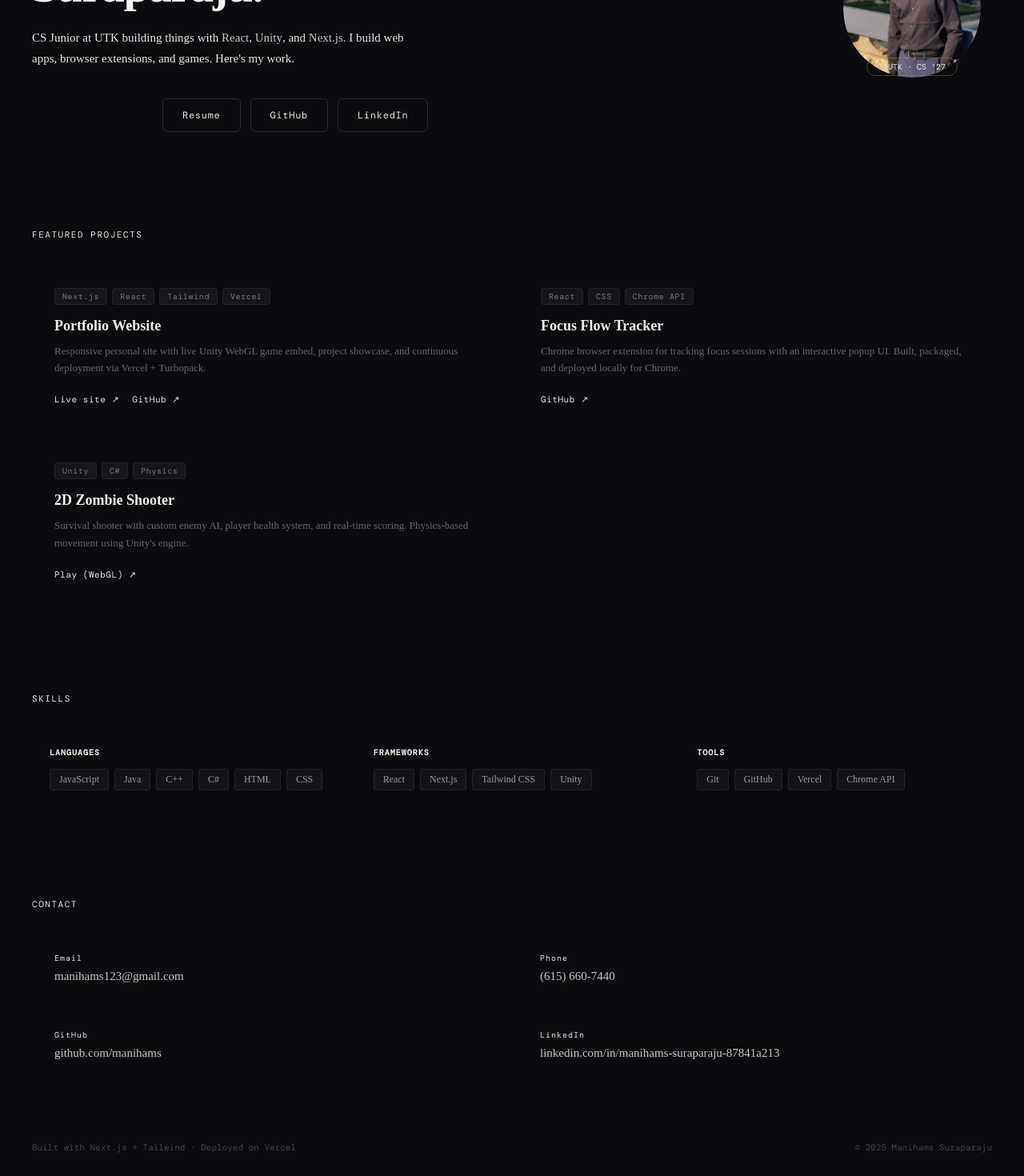
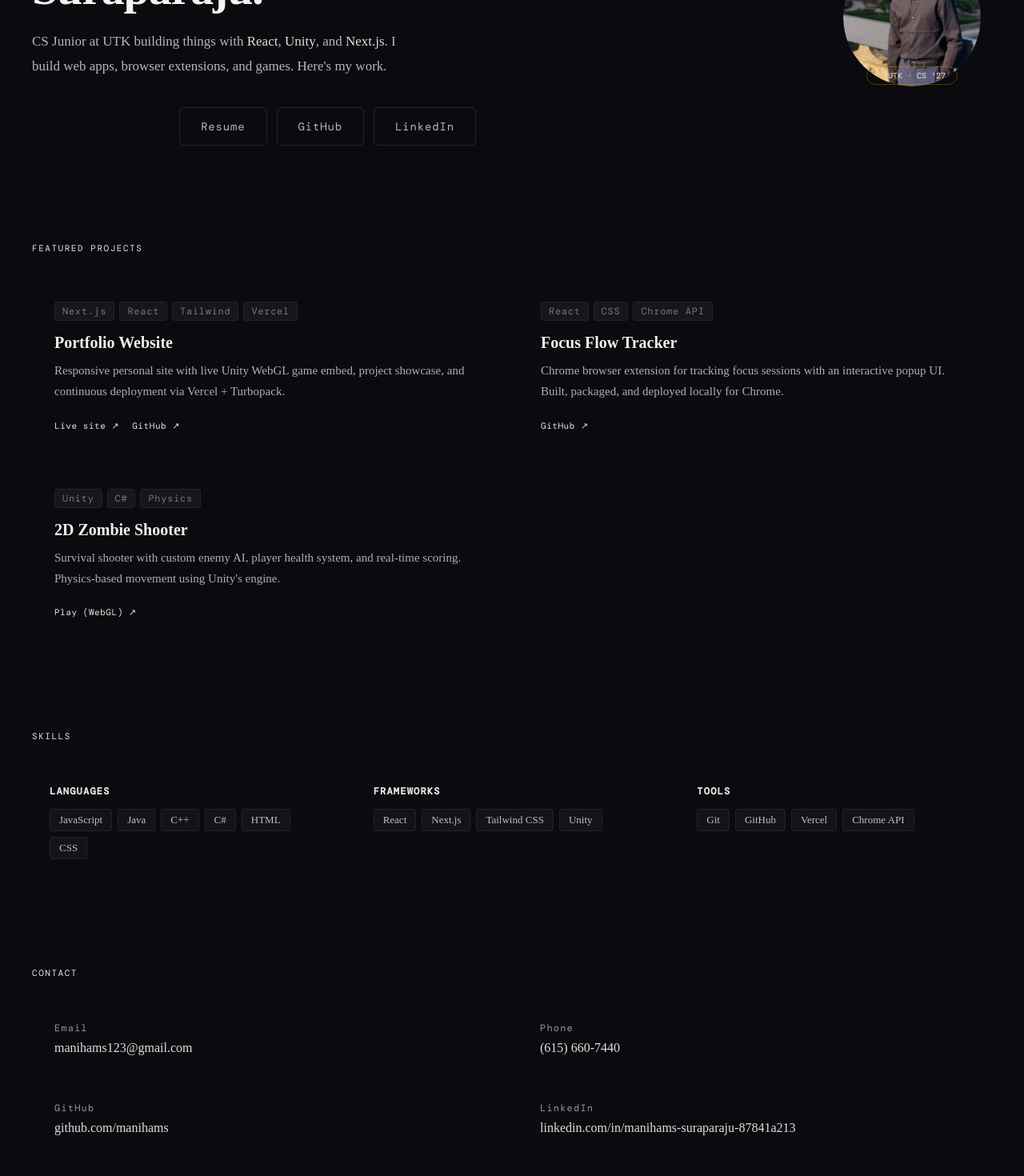
Before and after one commit to Manihams/portfolio, a Next.js app: page / in a window 1280 px wide. Shown: the part 280-1750 px from the top of the page at 80% size. Built offline with nearby package versions, Linux system fonts and the light colour scheme.

Commit message:
updated css

```diff
--- a/src/app/globals.css
+++ b/src/app/globals.css
@@ -30,6 +30,11 @@ html, body {
 }
 */
 
+:root {
+  --text-muted: #b8b8b8;
+  --text-dim: #9a9a9a;
+}
+
 *, *::before, *::after {
   box-sizing: border-box;
   margin: 0;
--- a/src/app/page.module.css
+++ b/src/app/page.module.css
@@ -30,10 +30,10 @@
     backdrop-filter: blur(12px);
     z-index: 100;
   }
-  .logo { font-family: var(--font-display); font-weight: 800; font-size: 15px; letter-spacing: 0.08em; color: var(--text); }
+  .logo { font-family: var(--font-display); font-weight: 800; font-size: 18px; letter-spacing: 0.08em; color: var(--text); }
   .accent { color: var(--accent); }
   .navLinks { display: flex; gap: 32px; list-style: none; }
-  .navLink { font-family: var(--font-mono); font-size: 12px; color: var(--text-muted); text-decoration: none; letter-spacing: 0.05em; transition: color 0.2s; }
+  .navLink { font-family: var(--font-mono); font-size: 14px; color: var(--text-muted); text-decoration: none; letter-spacing: 0.05em; transition: color 0.2s; }
   .navLink:hover { color: var(--accent); }
   .hero { display: grid; grid-template-columns: 1fr 200px; gap: 40px; align-items: center; padding: 80px 40px 64px; }
   .heroText { display: flex; flex-direction: column; }
@@ -42,12 +42,12 @@
   @keyframes pulse { 0%, 100% { opacity: 1; } 50% { opacity: 0.25; } }
   .name { font-family: var(--font-display); font-weight: 800; font-size: clamp(38px, 6vw, 58px); line-height: 1.0; letter-spacing: -0.02em; color: #f5f3ee; margin-bottom: 22px; }
   .nameAccent { font-style: normal; color: var(--accent); }
-  .tagline { font-size: 15px; font-weight: 300; color: var(--text-muted); line-height: 1.75; max-width: 480px; margin-bottom: 36px; }
-  .tagline strong { color: #c8c6c0; font-weight: 500; }
+  .tagline { font-size: 17px; font-weight: 300; color: var(--text-muted); line-height: 1.8; max-width: 480px; margin-bottom: 36px; }
+  .tagline strong { color: #e0dfda; font-weight: 500; }
   .ctaRow { display: flex; gap: 12px; flex-wrap: wrap; }
-  .btnPrimary { font-family: var(--font-mono); font-size: 12px; letter-spacing: 0.06em; padding: 12px 24px; background: var(--accent); color: #0a0a0f; border: none; border-radius: 6px; cursor: pointer; font-weight: 500; text-decoration: none; transition: opacity 0.2s; display: inline-flex; align-items: center; }
+  .btnPrimary { font-family: var(--font-mono); font-size: 14px; letter-spacing: 0.06em; padding: 14px 26px; background: var(--accent); color: #0a0a0f; border: none; border-radius: 6px; cursor: pointer; font-weight: 500; text-decoration: none; transition: opacity 0.2s; display: inline-flex; align-items: center; }
   .btnPrimary:hover { opacity: 0.82; }
-  .btnGhost { font-family: var(--font-mono); font-size: 12px; letter-spacing: 0.06em; padding: 12px 24px; background: transparent; color: var(--text-muted); border: 1px solid rgba(255,255,255,0.12); border-radius: 6px; cursor: pointer; text-decoration: none; transition: border-color 0.2s, color 0.2s; display: inline-flex; align-items: center; }
+  .btnGhost { font-family: var(--font-mono); font-size: 14px; letter-spacing: 0.06em; padding: 14px 26px; background: transparent; color: var(--text-muted); border: 1px solid rgba(255,255,255,0.12); border-radius: 6px; cursor: pointer; text-decoration: none; transition: border-color 0.2s, color 0.2s; display: inline-flex; align-items: center; }
   .btnGhost:hover { border-color: var(--accent); color: var(--accent); }
   .avatarWrap { position: relative; display: flex; justify-content: center; }
   .avatarFrame { width: 180px; height: 180px; border-radius: 50%; border: 2px solid var(--accent); padding: 4px; flex-shrink: 0; }
@@ -61,24 +61,24 @@
   .card { background: var(--bg-card); border: 1px solid var(--border); border-radius: 12px; padding: 28px; transition: border-color 0.25s, transform 0.2s; cursor: default; display: flex; flex-direction: column; }
   .cardHovered { border-color: var(--border-hover); transform: translateY(-2px); }
   .cardTags { display: flex; flex-wrap: wrap; gap: 6px; margin-bottom: 16px; }
-  .cardTag { font-family: var(--font-mono); font-size: 10px; letter-spacing: 0.06em; color: #777; background: rgba(255,255,255,0.05); border: 1px solid rgba(255,255,255,0.06); border-radius: 4px; padding: 3px 9px; }
-  .cardTitle { font-family: var(--font-display); font-weight: 700; font-size: 18px; color: #f0f0eb; margin-bottom: 10px; }
-  .cardDesc { font-size: 13px; font-weight: 300; color: #666; line-height: 1.65; flex: 1; margin-bottom: 22px; }
+  .cardTag { font-family: var(--font-mono); font-size: 12px; letter-spacing: 0.06em; color: #777; background: rgba(255,255,255,0.05); border: 1px solid rgba(255,255,255,0.06); border-radius: 4px; padding: 3px 9px; }
+  .cardTitle { font-family: var(--font-display); font-weight: 700; font-size: 20px; color: #f0f0eb; margin-bottom: 10px; }
+  .cardDesc { font-size: 15px; font-weight: 300; color: #b0b0b0; line-height: 1.75; flex: 1; margin-bottom: 22px; }
   .cardFooter { display: flex; gap: 16px; }
   .cardLink { font-family: var(--font-mono); font-size: 11px; color: var(--accent); text-decoration: none; letter-spacing: 0.05em; transition: opacity 0.2s; }
   .cardLink:hover { opacity: 0.7; }
   .skillsGrid { display: grid; grid-template-columns: repeat(3, 1fr); gap: 14px; }
   .skillGroup { background: var(--bg-card); border: 1px solid var(--border); border-radius: 10px; padding: 22px; }
-  .skillGroupTitle { font-family: var(--font-mono); font-size: 10px; letter-spacing: 0.1em; color: var(--accent); margin-bottom: 14px; }
+  .skillGroupTitle { font-family: var(--font-mono); font-size: 12px; letter-spacing: 0.1em; color: var(--accent); margin-bottom: 14px; }
   .pillRow { display: flex; flex-wrap: wrap; gap: 7px; }
-  .pill { font-size: 12px; color: #999; background: rgba(255,255,255,0.04); border: 1px solid rgba(255,255,255,0.07); border-radius: 4px; padding: 5px 11px; }
+  .pill { font-size: 13px; color: #c0c0c0; background: rgba(255,255,255,0.04); border: 1px solid rgba(255,255,255,0.07); border-radius: 4px; padding: 5px 11px; }
   .contactGrid { display: grid; grid-template-columns: repeat(2, 1fr); gap: 14px; }
   .contactCard { background: var(--bg-card); border: 1px solid var(--border); border-radius: 12px; padding: 22px 28px; text-decoration: none; transition: border-color 0.2s; display: block; }
   .contactCard:hover { border-color: var(--border-hover); }
-  .contactLabel { font-family: var(--font-mono); font-size: 10px; letter-spacing: 0.1em; color: var(--text-dim); margin-bottom: 8px; }
-  .contactValue { font-size: 15px; color: #c8c6c0; font-weight: 400; }
+  .contactLabel { font-family: var(--font-mono); font-size: 12px; letter-spacing: 0.1em; color: var(--text-dim); margin-bottom: 8px; }
+  .contactValue { font-size: 16px; color: #e0dfda; font-weight: 400; }
   .footer { padding: 24px 40px; border-top: 1px solid var(--border); display: flex; justify-content: space-between; align-items: center; flex-wrap: wrap; gap: 8px; }
-  .footerText { font-family: var(--font-mono); font-size: 11px; color: #444; }
+  .footerText { font-family: var(--font-mono); font-size: 13px; color: #888; }
   @media (max-width: 768px) {
     .nav { padding: 16px 20px; }
     .hero { grid-template-columns: 1fr; padding: 48px 20px 40px; }
```
